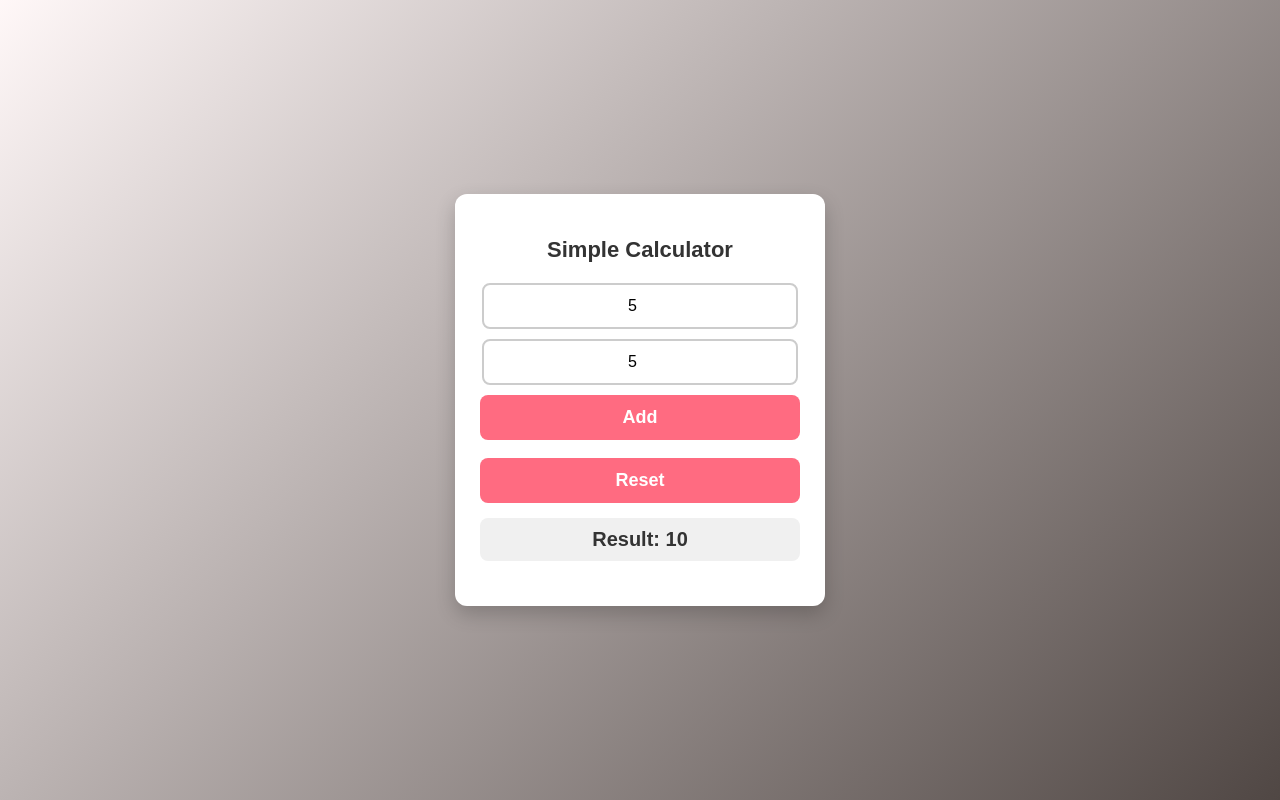
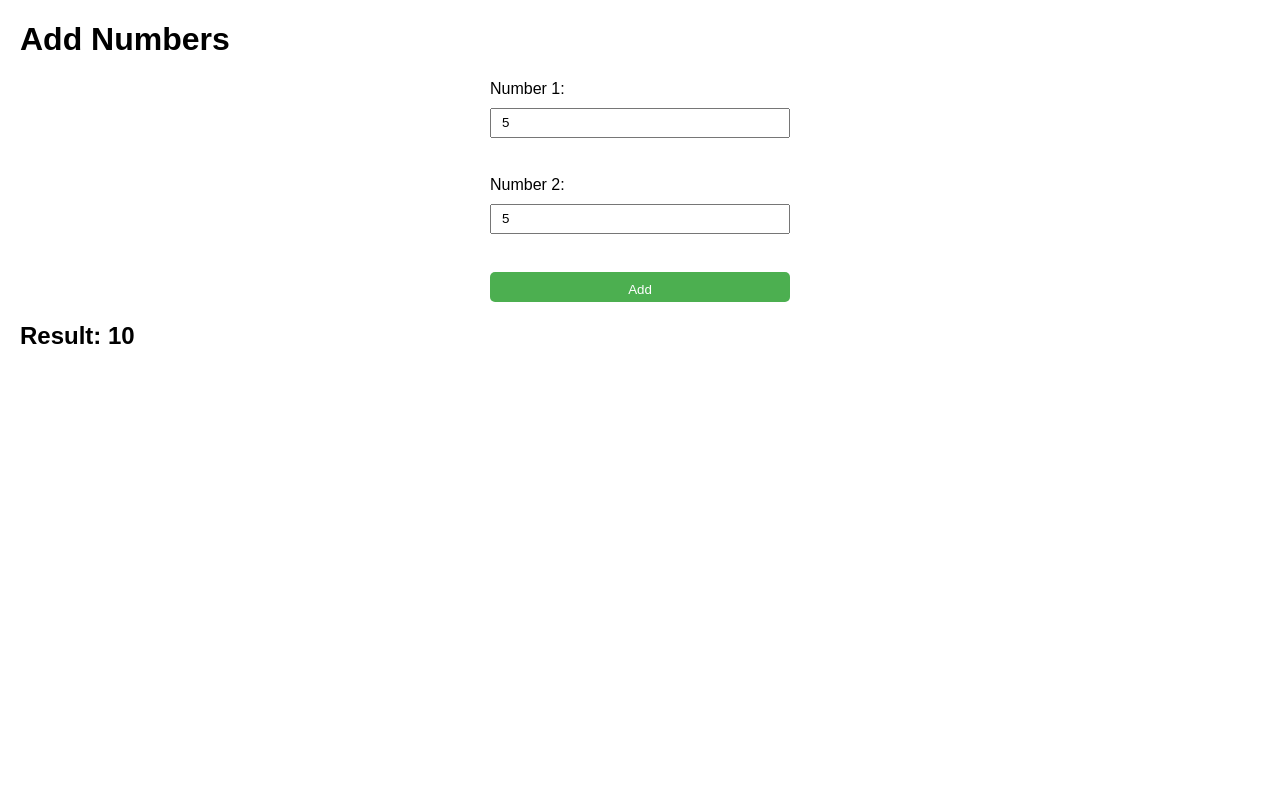
Before and after one commit to prasadp1307/Assignment-, a plain HTML site: page index.html in a window 1280 px wide. Both pictures are taken after typing "5", "5" into the empty fields and a click on the button "Add". Drawn offline with Linux system fonts and the light colour scheme.

Commit message:
Async_function

```diff
--- a/index.html
+++ b/index.html
@@ -1,44 +1,51 @@
+
 <!DOCTYPE html>
 <html lang="en">
 <head>
     <meta charset="UTF-8">
     <meta name="viewport" content="width=device-width, initial-scale=1.0">
-    <title>Simple Calculator</title>
-    <link rel="stylesheet" href="styles.css">
+    <title>Add Numbers</title>
+    <link rel="stylesheet" href="style.css">
+</head>
+<body>
+    <h1>Add Numbers</h1>
+    <form>
+        <label for="num1">Number 1:</label>
+        <input type="number" id="num1" required><br><br>
+        <label for="num2">Number 2:</label>
+        <input type="number" id="num2" required><br><br>
+        <button id="add-btn">Add</button>
+    </form>
+    <p id="result"></p>
+    <p id="error"></p>
 
     <script>
-        function addNumbers() {
-            let num1 = parseFloat(document.getElementById("num1").value);
-            let num2 = parseFloat(document.getElementById("num2").value);
+        const addBtn = document.getElementById('add-btn');
+        const num1Input = document.getElementById('num1');
+        const num2Input = document.getElementById('num2');
+        const resultPara = document.getElementById('result');
+        const errorPara = document.getElementById('error');
 
-            if (isNaN(num1) || isNaN(num2)) {
-                document.getElementById("result").innerText = "Please enter valid numbers!";
-                return;
+        addBtn.addEventListener('click', async (e) => {
+            e.preventDefault();
+            try {
+                const num1 = parseFloat(num1Input.value);
+                const num2 = parseFloat(num2Input.value);
+                const result = await addNumbers(num1, num2);
+                resultPara.textContent = `Result: ${result}`;
+                errorPara.textContent = '';
+            } catch (error) {
+                errorPara.textContent = `Error: ${error.message}`;
+                resultPara.textContent = '';
             }
+        });
 
-            let sum = num1 + num2;
-            document.getElementById("result").innerText = "Result: " + sum;
-        }
-
-        function resetFields() {
-            document.getElementById("num1").value = "";
-            document.getElementById("num2").value = "";
-            document.getElementById("result").innerText = "";
+        async function addNumbers(num1, num2) {
+            if (typeof num1 !== 'number' || typeof num2 !== 'number') {
+                throw new Error('Both arguments must be numbers');
+            }
+            return Promise.resolve(num1 + num2);
         }
     </script>
-
-</head>
-<body>
-    <div class="container">
-        <h2>Simple Calculator</h2>
-        <input type="number" id="num1" placeholder="Enter first number">
-        <input type="number" id="num2" placeholder="Enter second number">
-        <button onclick="addNumbers()">Add</button>
-        <br>
-        <br>
-
-        <button onclick="resetFields()" class="reset-btn">Reset</button>
-        <p id="result"></p>
-    </div>
 </body>
 </html>
--- /dev/null
+++ b/style.css
@@ -0,0 +1,50 @@
+
+body {
+    font-family: Arial, sans-serif;
+    margin: 20px;
+}
+
+form {
+    width: 300px;
+    margin: 0 auto;
+}
+
+label {
+    display: block;
+    margin-bottom: 10px;
+}
+
+input[type="number"] {
+    width: 100%;
+    height: 30px;
+    margin-bottom: 20px;
+    padding: 10px;
+    box-sizing: border-box;
+}
+
+button {
+    width: 100%;
+    height: 30px;
+    background-color: #4CAF50;
+    color: #fff;
+    padding: 10px;
+    border: none;
+    border-radius: 5px;
+    cursor: pointer;
+}
+
+button:hover {
+    background-color: #3e8e41;
+}
+
+#result {
+    font-size: 24px;
+    font-weight: bold;
+    margin-top: 20px;
+}
+
+#error {
+    color: red;
+    font-size: 18px;
+    margin-top: 10px;
+}
```
Also changed, not shown: image.png.
